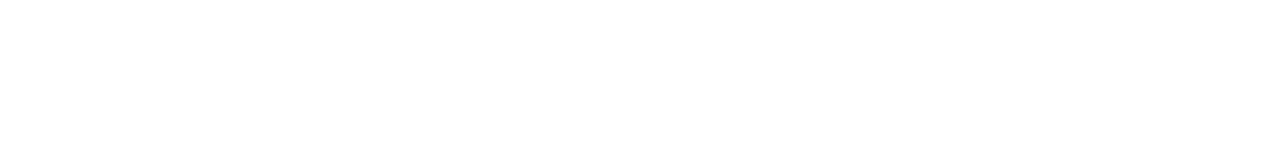
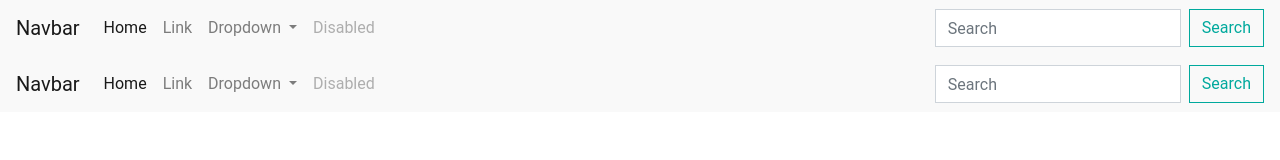
Before and after one commit to buratinok/gulp, a website: page src/pages/index.html in a window 1280 px wide. Drawn offline with nearby package versions, Linux system fonts and the light colour scheme; files that its build step writes are made by us from their sources.

Commit message:
update default.html add scripts and style

```diff
--- a/src/layouts/default.html
+++ b/src/layouts/default.html
@@ -4,11 +4,19 @@
     <meta charset="utf-8" />
     <meta http-equiv="x-ua-compatible" content="ie=edge">
     <meta name="viewport" content="width=device-width, initial-scale=1.0">
-    <title>Bootstrap</title>
-    <link rel="stylesheet" href="{{root}}assets/css/app.css">
+    <title>Nova ST</title>
+    <link href="https://cdnjs.cloudflare.com/ajax/libs/font-awesome/5.12.1/css/all.min.css" rel="stylesheet">
+    <link rel="stylesheet" href="https://unpkg.com/swiper/css/swiper.min.css">
+    <link rel="stylesheet" href="{{root}}assets/css/bootstrap.css">
+    <link rel="stylesheet" href="{{root}}assets/css/style.css">
 </head>
 <body class="body">
 {{>body}}
+<script src="https://code.jquery.com/jquery-3.4.1.min.js"></script>
+<script src="https://cdn.jsdelivr.net/npm/popper.js@1.16.0/dist/umd/popper.min.js"></script>
+<script src="https://use.fontawesome.com/releases/v5.11.2/js/all.js" data-auto-replace-svg="nest"></script>
+<script src="https://unpkg.com/swiper/js/swiper.min.js"></script>
+<script async src="https://stackpath.bootstrapcdn.com/bootstrap/4.4.1/js/bootstrap.min.js"></script>
 <script src="{{root}}assets/js/app.js"></script>
 </body>
 </html>
--- /dev/null
+++ b/src/partials/components/header/header.html
@@ -0,0 +1,4 @@
+<header>
+    {{>top-header}}
+    {{>bottom-header}}
+</header>
--- /dev/null
+++ b/src/partials/components/header/mini/bottom-header.html
@@ -0,0 +1,37 @@
+<nav class="navbar navbar-expand-lg navbar-light bg-light">
+    <a class="navbar-brand" href="#">Navbar</a>
+    <button class="navbar-toggler" type="button" data-toggle="collapse" data-target="#navbarSupportedContent"
+            aria-controls="navbarSupportedContent" aria-expanded="false" aria-label="Toggle navigation">
+        <span class="navbar-toggler-icon"></span>
+    </button>
+
+    <div class="collapse navbar-collapse" id="navbarSupportedContent">
+        <ul class="navbar-nav mr-auto">
+            <li class="nav-item active">
+                <a class="nav-link" href="#">Home <span class="sr-only">(current)</span></a>
+            </li>
+            <li class="nav-item">
+                <a class="nav-link" href="#">Link</a>
+            </li>
+            <li class="nav-item dropdown">
+                <a class="nav-link dropdown-toggle" href="#" id="navbarDropdown" role="button"
+                   data-toggle="dropdown" aria-haspopup="true" aria-expanded="false">
+                    Dropdown
+                </a>
+                <div class="dropdown-menu" aria-labelledby="navbarDropdown">
+                    <a class="dropdown-item" href="#">Action</a>
+                    <a class="dropdown-item" href="#">Another action</a>
+                    <div class="dropdown-divider"></div>
+                    <a class="dropdown-item" href="#">Something else here</a>
+                </div>
+            </li>
+            <li class="nav-item">
+                <a class="nav-link disabled" href="#" tabindex="-1" aria-disabled="true">Disabled</a>
+            </li>
+        </ul>
+        <form class="form-inline my-2 my-lg-0">
+            <input class="form-control mr-sm-2" type="search" placeholder="Search" aria-label="Search">
+            <button class="btn btn-outline-success my-2 my-sm-0" type="submit">Search</button>
+        </form>
+    </div>
+</nav>
--- /dev/null
+++ b/src/partials/components/header/mini/top-header.html
@@ -0,0 +1,37 @@
+<div class="navbar navbar-expand-lg navbar-light bg-light">
+    <a class="navbar-brand" href="#">Navbar</a>
+    <button class="navbar-toggler" type="button" data-toggle="collapse" data-target="#navbarSupportedContent"
+            aria-controls="navbarSupportedContent" aria-expanded="false" aria-label="Toggle navigation">
+        <span class="navbar-toggler-icon"></span>
+    </button>
+
+    <div class="collapse navbar-collapse" id="navbarSupportedContent">
+        <ul class="navbar-nav mr-auto">
+            <li class="nav-item active">
+                <a class="nav-link" href="#">Home <span class="sr-only">(current)</span></a>
+            </li>
+            <li class="nav-item">
+                <a class="nav-link" href="#">Link</a>
+            </li>
+            <li class="nav-item dropdown">
+                <a class="nav-link dropdown-toggle" href="#" id="navbarDropdown" role="button"
+                   data-toggle="dropdown" aria-haspopup="true" aria-expanded="false">
+                    Dropdown
+                </a>
+                <div class="dropdown-menu" aria-labelledby="navbarDropdown">
+                    <a class="dropdown-item" href="#">Action</a>
+                    <a class="dropdown-item" href="#">Another action</a>
+                    <div class="dropdown-divider"></div>
+                    <a class="dropdown-item" href="#">Something else here</a>
+                </div>
+            </li>
+            <li class="nav-item">
+                <a class="nav-link disabled" href="#" tabindex="-1" aria-disabled="true">Disabled</a>
+            </li>
+        </ul>
+        <form class="form-inline my-2 my-lg-0">
+            <input class="form-control mr-sm-2" type="search" placeholder="Search" aria-label="Search">
+            <button class="btn btn-outline-success my-2 my-sm-0" type="submit">Search</button>
+        </form>
+    </div>
+</div>
--- a/src/partials/home.html
+++ b/src/partials/home.html
@@ -0,0 +1 @@
+{{>header}}
```
